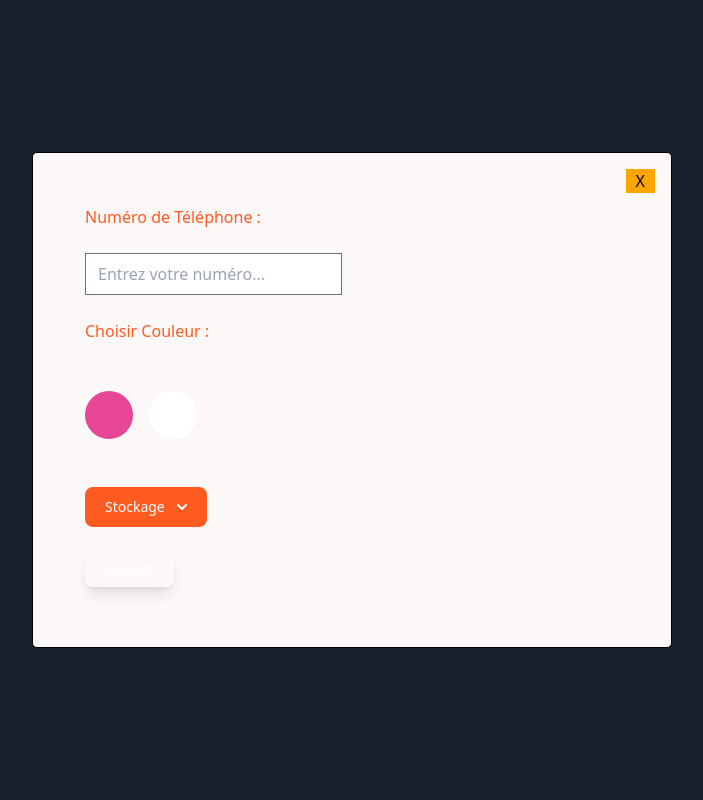
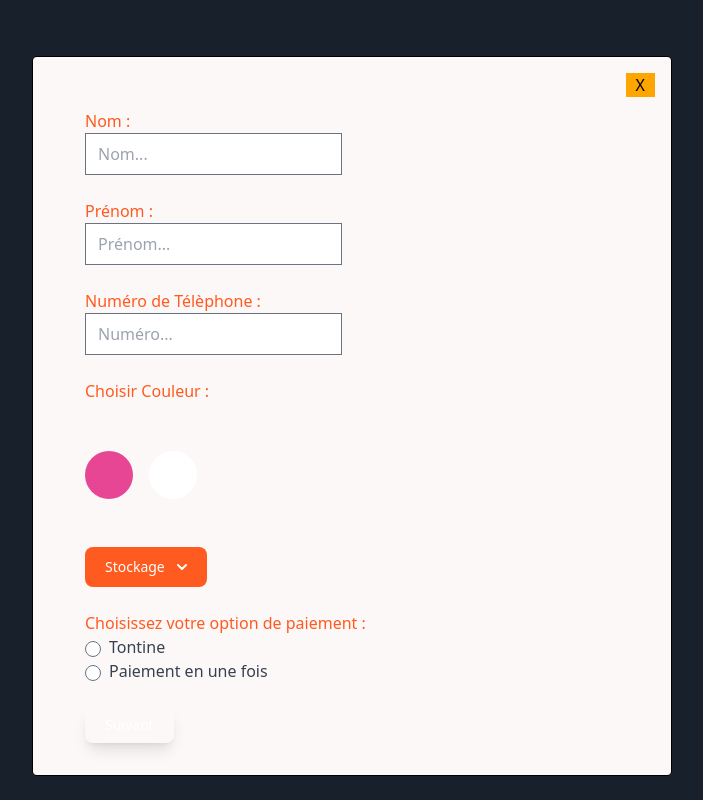
Before and after one commit to AdjaSira/AR_APP, a Next.js app: page / in a window 1280 px wide. Both pictures are taken after a click on the button "Précommander". Shown: the top 800 px of the page, without its empty margins (288-991 px from the left). Built offline with nearby package versions, Linux system fonts and the light colour scheme; grey boxes are pictures that could not be loaded.

Commit message:
ajustements des poppups

```diff
--- a/components/menue.js
+++ b/components/menue.js
@@ -1,5 +1,6 @@
 import React, { useState } from "react";
 import { Navbar } from "flowbite-react";
+
 
 const Menue = () => {
   const [isFormVisible, setFormVisible] = useState(false);
@@ -7,6 +8,14 @@ const Menue = () => {
   const handleToggle = () => {
     setFormVisible(!isFormVisible);
   };
+
+  const [currentImage,setCurrentImage] = useState("/iPhone_15_Pro_Blue_Titanium_1_0.jpg");
+  const imageChange = (newImage) => {
+    setCurrentImage(newImage);
+  };
+
+
+
 
   return (
     <div className="relative max-w-screen justify-between flex flex-wrap items-center ml-6">
@@ -25,10 +34,10 @@ const Menue = () => {
           <Navbar.Link href="/navbars" active={true}>
             Home
           </Navbar.Link>
-          <Navbar.Link href="/navbars">iPhone 15</Navbar.Link>
-          <Navbar.Link href="/navbars">iPad Pro Max</Navbar.Link>
-          <Navbar.Link href="/navbars">Galaxy Z Fold</Navbar.Link>
-          <Navbar.Link href="/navbars">Galaxy Z Flip</Navbar.Link>
+          <Navbar.Link href="#"  onClick={() => imageChange("/téléchargement (2).jpeg") }>iPhone 15</Navbar.Link>
+          <Navbar.Link href="#"  onClick={() => imageChange("/iPhone_15_Pro_Blue_Titanium_1_0.jpg") } >iPad Pro Max</Navbar.Link>
+          <Navbar.Link href="#"  onClick={() => imageChange("/") } >Galaxy Z Fold</Navbar.Link>
+          <Navbar.Link href="#"  onClick={() => imageChange("/") }>Galaxy Z Flip</Navbar.Link>
         </Navbar.Collapse>
         <div className="block sm:hidden ml-auto">
           <Navbar.Toggle />
@@ -38,21 +47,13 @@ const Menue = () => {
         className="mt-2 ml-96 py-2 px-2 text-gray-900 focus:outline-none text-white bg-orange-400 hover:bg-orange-500 focus:ring-4 focus:ring-orange-300 font-medium rounded-lg text-sm px-8 py-2.5 me-2 mb-2 dark:focus:ring-orange-900"
       >
         <button onClick={handleToggle}>Suivre Précommande</button>
+
       </div>
       {isFormVisible && (
         <div className="ml-60 absolute top-0 left-1/2 transform -translate-x-1/2 mt-4 p-4 border rounded-lg shadow-lg bg-white z-50">
           <form >
             <div className="mb-4">
-              <label htmlFor="phone" className="block text-gray-700">
-                Numéro de téléphone
-              </label>
-              <input
-                type="text"
-                id="phone"
-                className="mt-1 block w-full px-3 py-2 border border-gray-300 rounded-md shadow-sm focus:outline-none focus:ring focus:ring-orange-300 focus:border-orange-300"
-              />
-            </div>
-            <div className="mb-4">
+            <button className="bg-orange-400 w-10 ml-40" onClick={handleToggle}>X</button>
               <label htmlFor="orderNumber" className="block text-gray-700">
                 Numéro de précommande
               </label>
--- a/pages/index.js
+++ b/pages/index.js
@@ -26,10 +26,10 @@ export default function Home() {
         </div>
         <div className="absolute bottom-4 left-1/2 transform -translate-x-1/2 md:static md:ml-96 md:mt-10 md:bottom-auto">
           <button
-            className="border-gray-400 rounded mt-36"
+            className="border-gray-400 rounded mt-36 px-5"
             onClick={togglePoppup}
           >
-            <span className="py-5 px-4 text-gray-900 focus:outline-none text-white bg-orange-400 hover:bg-orange-500 focus:ring-4 focus:ring-orange-300 font-medium rounded-lg text-sm px-8 py-2.5 me-2 mb-2 dark:focus:ring-orange-900">
+            <span className="py-7 px-16 text-gray-900 focus:outline-none text-white bg-orange-500 hover:bg-orange-500 focus:ring-4 focus:ring-orange-300 font-medium rounded-lg text-sm px-8 py-2.5 me-2 mb-2 dark:focus:ring-orange-900">
               Précommander
             </span>
           </button>
@@ -58,13 +58,25 @@ export default function Home() {
       {poppupVisible && (
         <div className="fixed top-0 left-0 w-full h-full flex items-center justify-center bg-gray-800 bg-opacity-75 z-50">
           <Poppup trigger={poppupVisible} setTrigger={setPoppupVisible}>
-            <h2 className="text-orange-500">Numéro de Téléphone :</h2>
-            <br />
-            <input className="border border-orange-300" type="text" placeholder="Entrez votre numéro..." />
+            <h2 className="text-orange-500">Nom :</h2>
+            <input className="border border-orange-300" type="text" placeholder="Nom..." />
+            <br /><br />
+            <h2 className="text-orange-500">Prénom :</h2>
+            <input className="border border-orange-300" type="text" placeholder="Prénom..." />
+            <br /><br />
+            <h2 className="text-orange-500">Numéro de Télèphone :</h2>
+            <input className="border border-orange-300" type="text" placeholder="Numéro..." />
             <br /><br />
             <ColorPicker />
             <br /><br />
             <Memory />
+            <br /><br />
+            <h2 className="text-orange-500">Choisissez votre option de paiement :</h2>
+            <input type='radio' name='paiement' id='tontine' />
+            <label htmlFor='tontine' className="ml-2 text-gray-700">Tontine</label>
+              <br/>
+            <input type='radio' name='paiement' id='paiement-unique' />
+            <label htmlFor='paiement-unique' className="ml-2 text-gray-700">Paiement en une fois</label>
             <br /><br />
             <button className="text-white bg-gradient-to-r from-orange-500 via-orange-600 to-orange-700 hover:bg-gradient-to-br focus:ring-4 focus:outline-none focus:ring-orange-300 shadow-lg shadow-orange-500/50 dark:shadow-lg dark:shadow-orange-800/80 font-medium rounded-lg text-sm px-5 py-2 text-center me-2 mb-2">
               Suivant
--- a/styles/poppup.module.css
+++ b/styles/poppup.module.css
@@ -3,7 +3,7 @@
     top: 0;
     left: 0;
     width: 100%;
-    height: 100vh;
+    height: 120vh;
     background-color: rgba(0,0,0,0.2);
     display: flex;
     justify-content: center;
@@ -18,6 +18,9 @@
     background-color: #fcf8f8;
     border: 1px solid black;
     border-radius: 5px;
+    overflow-y: auto;
+    max-height: 90vh;
+    margin-bottom: 10%;
 }
 
 .poppup-inner .close-btn{
```
